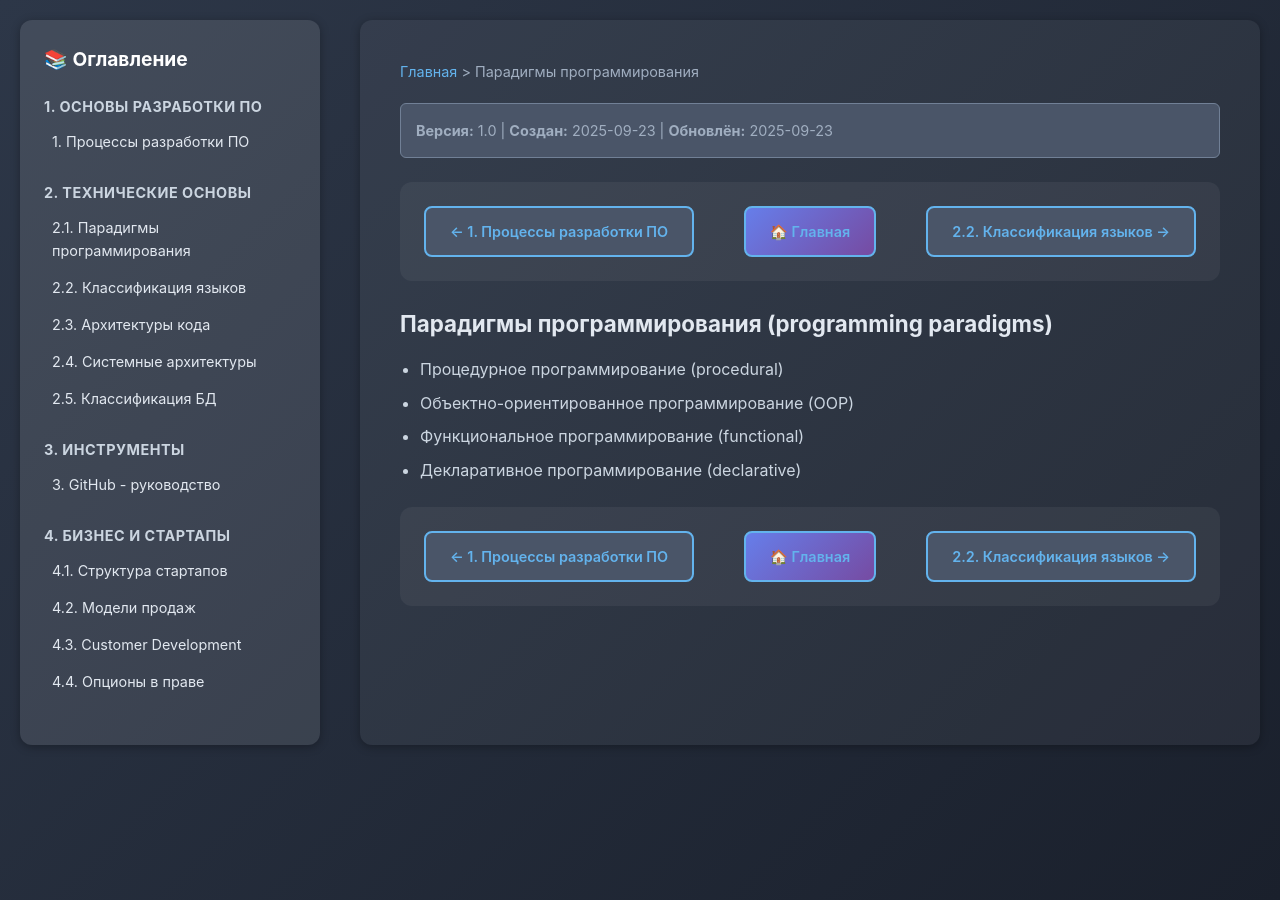
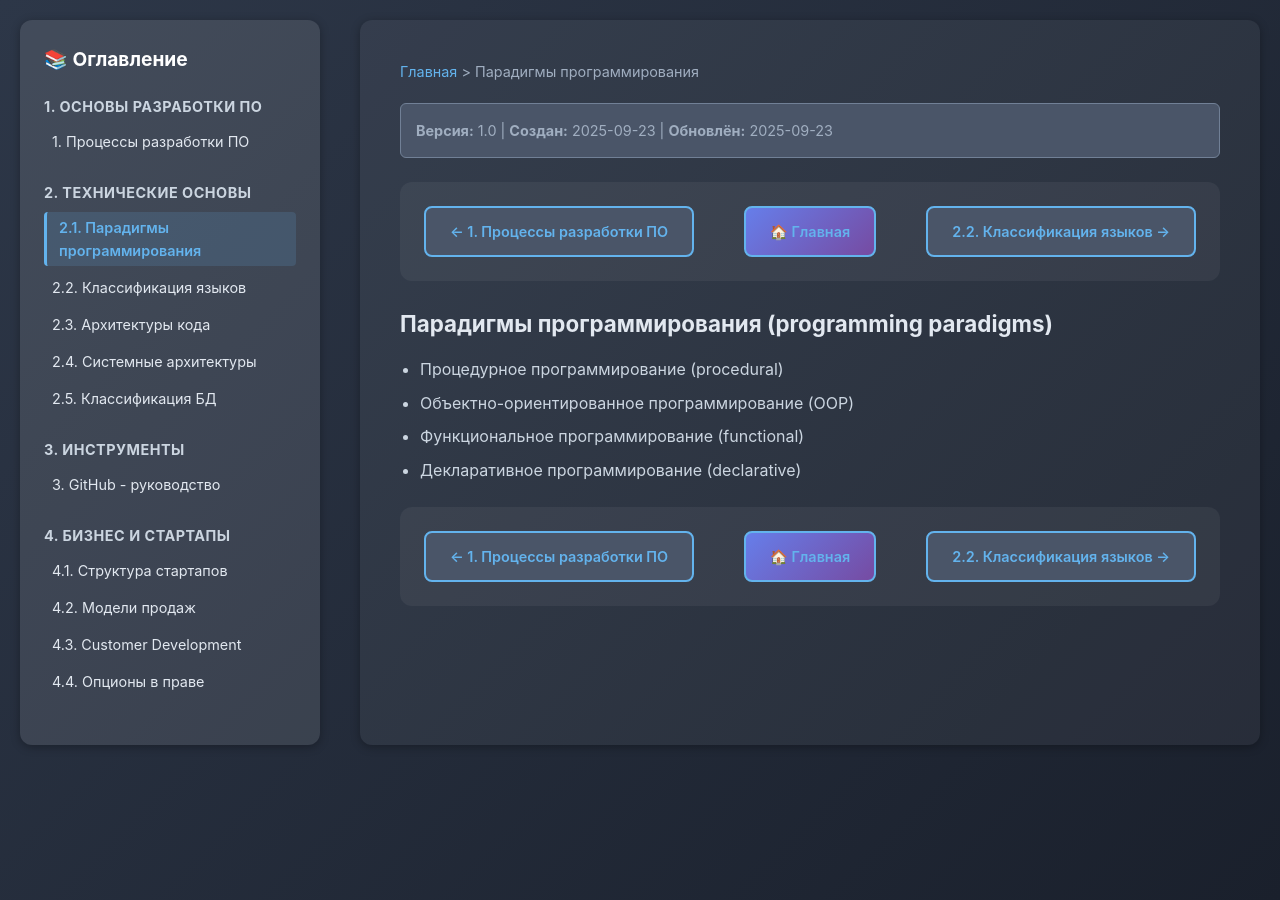
Before and after one commit to FTG-agency/pwa-test, a Jekyll site: the page built from knowledge/2-1-programming-paradigms.md, in a window 1280 px wide. Built offline with Jekyll 4.4.1, drawn with Linux system fonts in a browser that asks for light colours.

Commit message:
fix: move page_name definition to top of layout file
- Moved page_name assignment to very beginning of file
- This ensures page_name is available for TOC active highlighting
- Removed duplicate page_name definition from navigation section
- Now active article highlighting should work properly

```diff
--- a/_layouts/page.html
+++ b/_layouts/page.html
@@ -1,3 +1,4 @@
+{% assign page_name = page.url | split: '/' | last | split: '.' | first %}
 <!DOCTYPE html>
 <html lang="ru">
 <head>
@@ -568,7 +569,6 @@
             {% endif %}
 
             <!-- Навигация в начале статьи -->
-    {% assign page_name = page.url | split: '/' | last | split: '.' | first %}
     {% assign current_article = "" %}
     {% assign current_prev = "" %}
     {% assign current_next = "" %}
```
